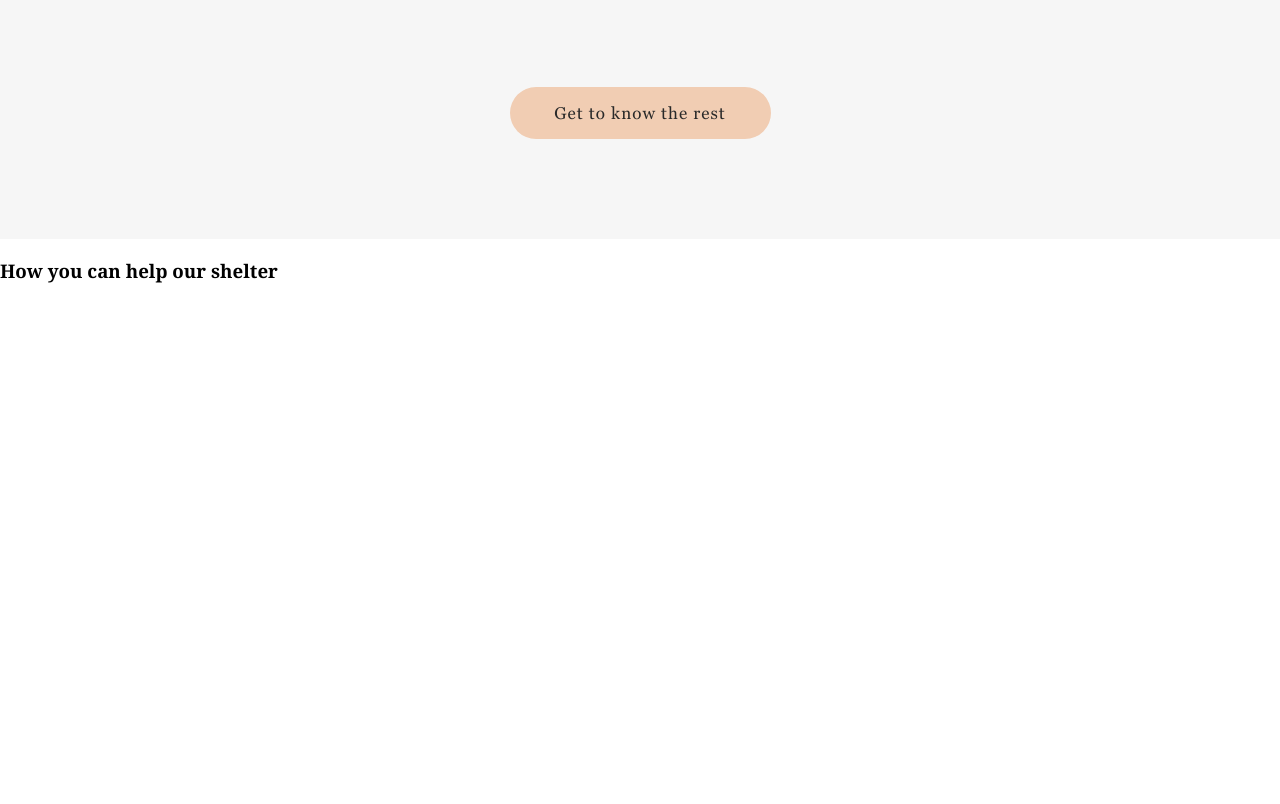
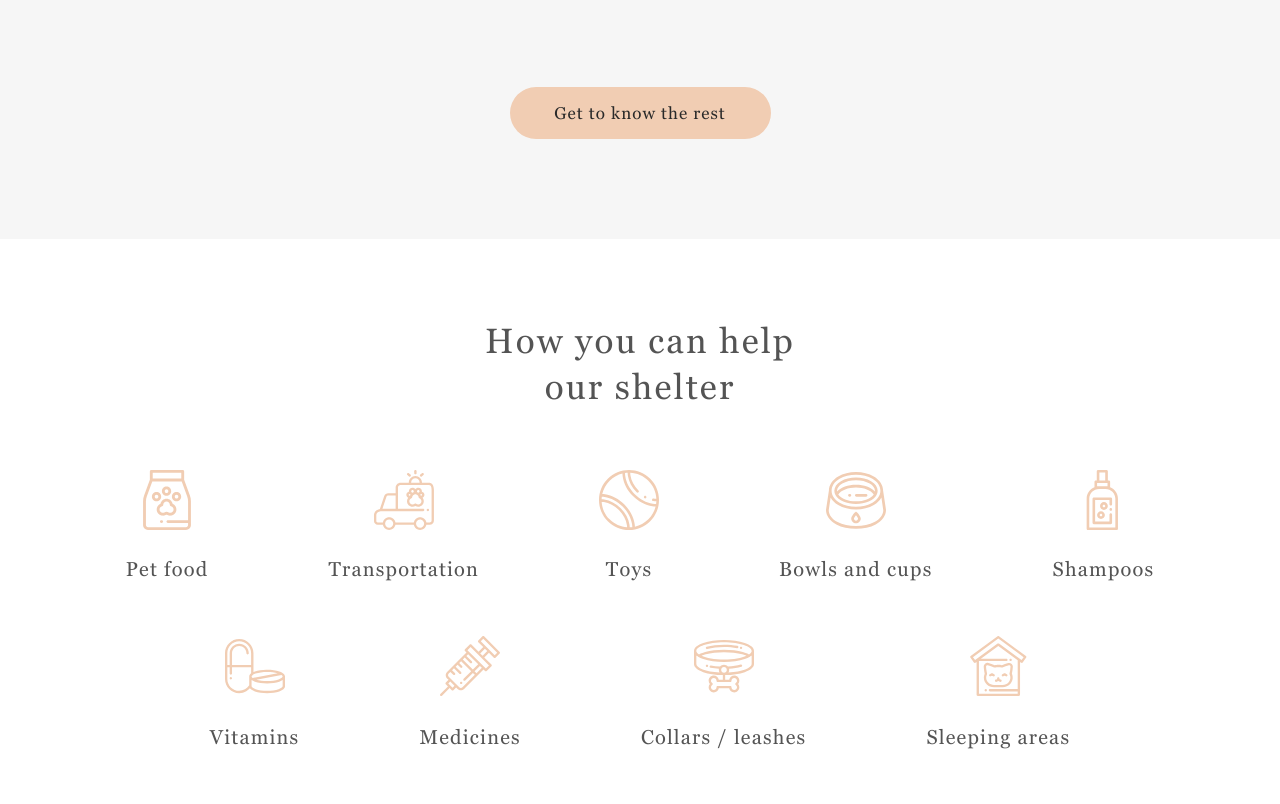
Before and after one commit to KateKaliaha/Shelter, a plain HTML site: page shelter/pages/main/index.html in a window 1280 px wide. Shown: the part 2133-2937 px from the top of the page. Before the commit the page ends 2435 px from the top, so only its background shows below. Drawn offline with Linux system fonts and the light colour scheme.

Commit message:
feat: make block help

```diff
--- a/shelter/pages/main/index.html
+++ b/shelter/pages/main/index.html
@@ -100,8 +100,55 @@
         </div>
         <div class="help">
             <div class="help-wrapper">
-                <h3 class="help-wrapper" id="help">How you can help
-                    our shelter</h3>
+                <h3 class="help-header" id="help">How you can help our shelter</h3>
+            </div>
+            <div class="help-list">
+                <div class="help-item box-1">
+                    <div class="help-img">
+                    <img src="/shelter/assets/icons/icon-pet-food.svg" alt="pet food"></div>
+                    <h4>Pet food</h4>
+                </div>
+                <div class="help-item box-2">
+                    <div class="help-img"><img src="/shelter/assets/icons/icon-transportation.svg" alt="transporation">
+                    </div>
+                    <h4>Transportation</h4>
+                </div>
+                <div class="help-item box-3">
+                    <div class="help-img"><img src="/shelter/assets/icons/icon-toys.svg" alt="toys">
+                    </div>
+                    <h4>Toys</h4>
+                </div>
+                <div class="help-item box-4">
+                    <div class="help-img"><img src="/shelter/assets/icons/icon-bowls-and-cups.svg" alt="bowls and cups">
+                    </div>
+                    <h4>Bowls and cups</h4>
+                </div>
+                <div class="help-item box-5">
+                    <div class="help-img"><img src="/shelter/assets/icons/icon-shampoos.svg" alt="shampoos">
+                    </div>
+                    <h4>Shampoos</h4>
+                </div>
+                <div class="help-item box-6">
+                    <div class="help-img"><img src="/shelter/assets/icons/icon-vitamins.svg" alt="vitamins">
+                    </div>
+                    <h4>Vitamins</h4>
+                </div>
+                <div class="help-item box-7">
+                    <div class="help-img"><img src="/shelter/assets/icons/icon-medicines.svg" alt="medicines">
+                    </div>
+                    <h4>Medicines</h4>
+                </div>
+                <div class="help-item box-8">
+                    <div class="help-img"><img src="/shelter/assets/icons/icon-collars-leashes.svg" alt="collars">
+                    </div>
+                    <h4>Collars / leashes</h4>
+                </div>
+                <div class="help-item box-9">
+                    <div class="help-img"><img src="/shelter/assets/icons/icon-sleeping-area.svg" alt="sleeping areas">
+                        </div>
+                    <h4>Sleeping areas</h4>
+                </div>
+
             </div>
         </div>
     </main>
--- a/shelter/pages/main/style.css
+++ b/shelter/pages/main/style.css
@@ -399,3 +399,133 @@ width: 300px;
     text-decoration: none;
     color: #292929;
 }
+
+.help-wrapper {
+    margin: 0 auto;
+    width: 93.75%;
+    padding-top: 80px;
+}
+
+.help-header {
+    font-family: 'Georgia';
+    font-size: 35px;
+    font-weight: 400;
+    line-height: 130%;
+    align-items: center;
+    letter-spacing: 0.06em;
+    color: #545454;
+    width: 312px;
+    padding: 0;
+    margin: 0 auto;
+   text-align: center;
+    padding-bottom: 60px;
+    display: flex;
+}
+
+.help-list {
+    display: flex;
+    column-gap: 120px;
+    flex-wrap: wrap;
+    justify-content: center;
+    /* grid-auto-rows: 113px; */
+    /* grid-auto-columns: minmax(60px, auto); */
+    /* grid-template-columns: repeat(9, 1fr);
+    grid-template-rows: 113px 113px;
+    justify-items: start;
+    flex-basis: auto;
+   /* justify-content: center; */
+ /* grid-column-gap: 10px;   */
+    /* grid-row-gap: 55px; */
+    margin: 0 auto;
+    width: 86.4%;
+}
+
+
+.help-item {
+    margin-bottom: 55px;
+}
+
+.help-img img {
+    display: block;
+    margin: 0 auto
+}
+
+.help-item h4 {
+    margin: 0;
+    padding: 0;
+    padding-top: 28px;
+    font-family: 'Georgia';
+    font-style: normal;
+    font-weight: 400;
+    font-size: 20px;
+    line-height: 115%;
+    /* padding-right: 10px; */
+    /* align-items: center; */
+   text-align: center;
+    letter-spacing: 0.06em;
+    color: #545454;
+}
+
+.box-6 h4,
+.box-7 h4,
+.box-8 h4,
+.box-9 h4 {
+     padding-top: 30px;
+}
+/* .help-item img { */
+    /* align-items: center;
+}
+.box-1 {
+    width: 85px;
+}
+
+.box-1 img {
+    padding-left: 11px;
+}
+
+.box-2 {
+   grid-column: 3/4;
+   grid-row: 1/2;
+}
+
+.box-2 img {
+    padding-left: 42px;
+}
+
+.box-6 {
+    grid-column: 2/3;
+    grid-row: 2/3;
+    align-self: start;
+}
+
+.box-7 {
+    grid-column: 4/5;
+    grid-row: 2/3;
+}
+
+.box-3 {
+    grid-column: 5/6;
+    grid-row: 1/2;
+    align-self: center;
+}
+
+.box-4 {
+    grid-column: 7/8;
+    grid-row: 1/2;
+    width: 155px;
+}
+
+.box-5 {
+    grid-column: 9/10;
+    grid-row: 1/2;
+}
+
+.box-8 {
+    grid-column: 6/7;
+    grid-row: 2/3;
+}
+
+.box-9 {
+    grid-column: 8/9;
+    grid-row: 2/3;
+} */
```
Also changed, not shown: shelter/assets/icons/icon-bowls-and-cups.svg (added), shelter/assets/icons/icon-collars-leashes.svg (added), shelter/assets/icons/icon-medicines.svg (added), shelter/assets/icons/icon-pet-food.svg (added), shelter/assets/icons/icon-shampoos.svg (added), shelter/assets/icons/icon-sleeping-area.svg (added), shelter/assets/icons/icon-toys.svg (added), shelter/assets/icons/icon-transportation.svg (added), shelter/assets/icons/icon-vitamins.svg (added).
